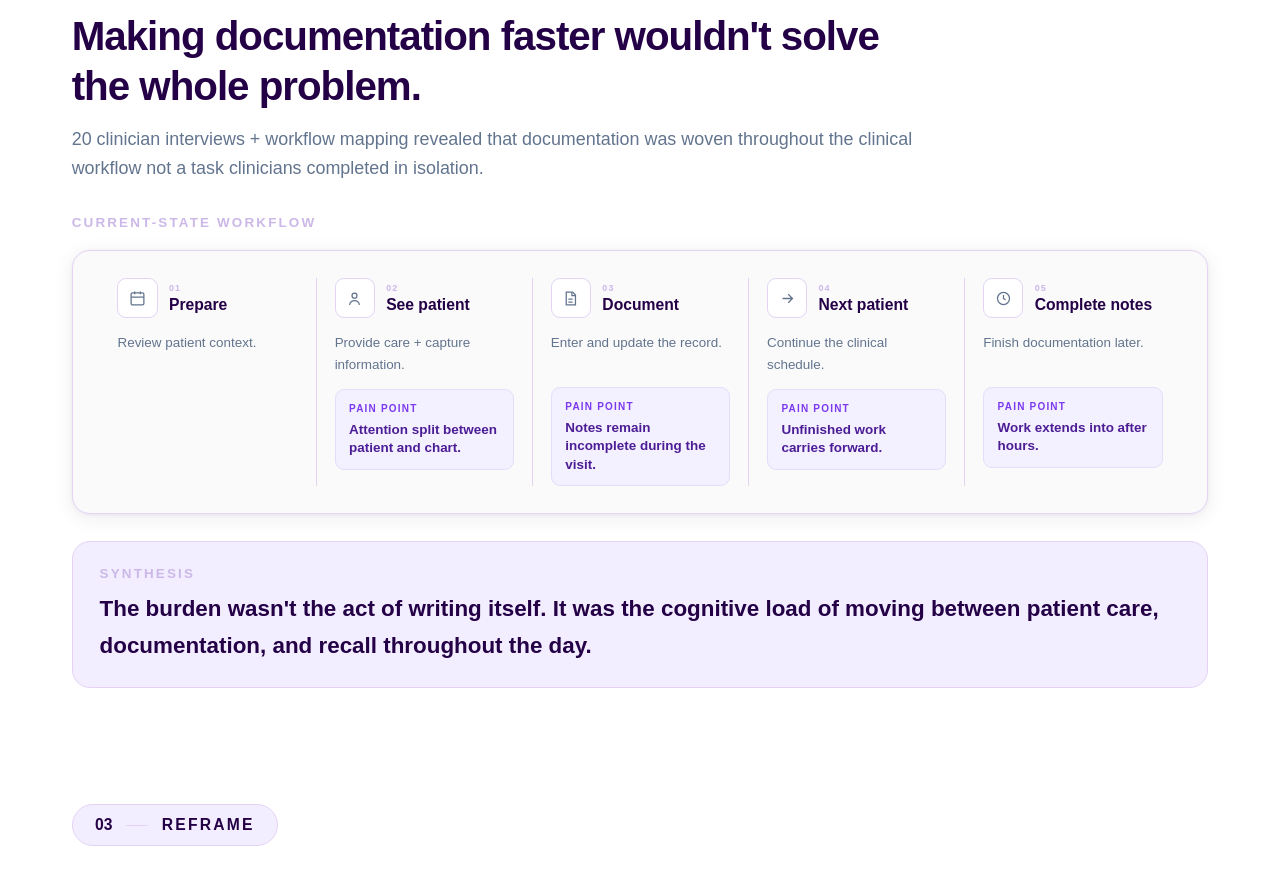
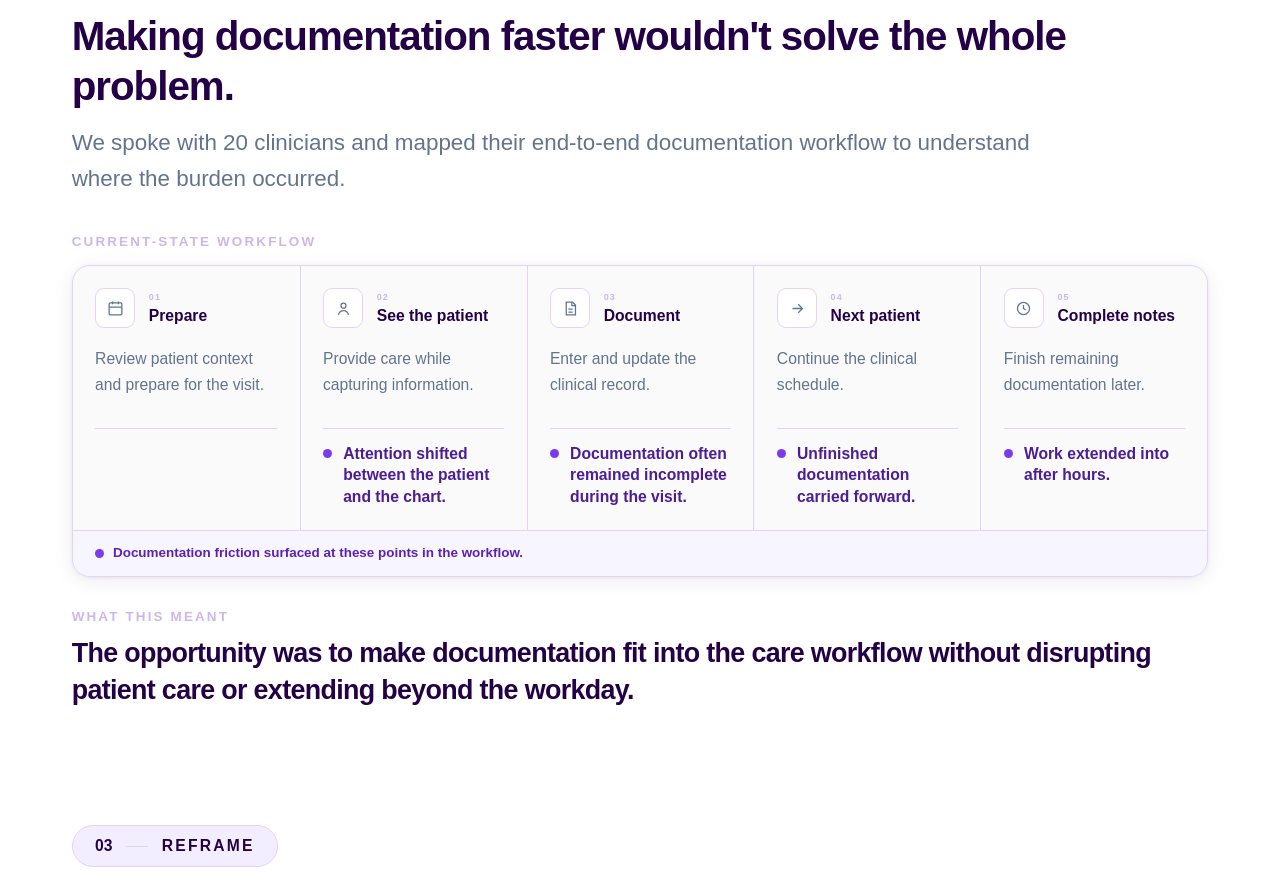
Before and after one commit to tathedrachana1403/portfolio, a Next.js app: page /work/ambient-notes in a window 1280 px wide. Shown: the part 2020-2891 px from the top of the page. Built offline with nearby package versions, Linux system fonts and the light colour scheme.

Commit message:
discovery changed

```diff
--- a/app/work/ambient-notes/page.tsx
+++ b/app/work/ambient-notes/page.tsx
@@ -285,7 +285,7 @@ export default function AmbientNotes() {
 <Section className="pt-14 pb-12">
 
   {/* Chapter heading */}
-  <div className="mb-6">
+  <div className="mb-7">
     <p
       className="text-xs font-bold tracking-[0.16em] uppercase mb-2"
       style={{ color: MUTED }}
@@ -294,37 +294,32 @@ export default function AmbientNotes() {
     </p>
 
     <h2
-      className="text-3xl md:text-4xl font-bold tracking-tight leading-tight max-w-3xl"
+      className="text-3xl md:text-4xl font-bold tracking-tight leading-tight max-w-4xl"
       style={{ color: DARK }}
     >
       Making documentation faster wouldn't solve the whole problem.
     </h2>
 
-    <p className="text-base text-slate-500 leading-relaxed max-w-3xl mt-3">
-      20 clinician interviews + workflow mapping revealed that documentation
-      was woven throughout the clinical workflow not a task clinicians
-      completed in isolation.
+    <p
+      className="text-lg md:text-xl text-slate-500 leading-relaxed max-w-4xl mt-3"
+    >
+      We spoke with 20 clinicians and mapped their end-to-end documentation
+      workflow to understand where the burden occurred.
     </p>
   </div>
 
-  {/* Current-state workflow */}
-  <div className="mt-7">
+  {/* ── CURRENT-STATE WORKFLOW ── */}
+  <div className="mt-8">
 
-    <div className="flex items-baseline justify-between mb-4">
     <p
-        className="text-xs font-bold tracking-[0.16em] uppercase"
+      className="text-xs font-bold tracking-[0.16em] uppercase mb-3"
       style={{ color: MUTED }}
     >
       Current-state workflow
     </p>
 
-      <p className="hidden md:block text-xs text-slate-400">
-
-      </p>
-    </div>
-
     <div
-      className="rounded-2xl px-5 py-6 md:px-6"
+      className="rounded-2xl overflow-hidden"
       style={{
         backgroundColor: "#FAFAFA",
         border: `1px solid ${BORDER}`,
@@ -333,49 +328,49 @@ export default function AmbientNotes() {
     >
 
       {/* Workflow */}
-      <div className="grid grid-cols-1 md:grid-cols-5 gap-0">
+      <div className="grid grid-cols-1 md:grid-cols-5">
 
         {[
           {
             n: "01",
             icon: "calendar",
             title: "Prepare",
-            body: "Review patient context.",
+            body: "Review patient context and prepare for the visit.",
             pain: null,
           },
           {
             n: "02",
             icon: "patient",
-            title: "See patient",
-            body: "Provide care + capture information.",
-            pain: "Attention split between patient and chart.",
+            title: "See the patient",
+            body: "Provide care while capturing information.",
+            pain: "Attention shifted between the patient and the chart.",
           },
           {
             n: "03",
             icon: "document",
             title: "Document",
-            body: "Enter and update the record.",
-            pain: "Notes remain incomplete during the visit.",
+            body: "Enter and update the clinical record.",
+            pain: "Documentation often remained incomplete during the visit.",
           },
           {
             n: "04",
             icon: "arrow",
             title: "Next patient",
             body: "Continue the clinical schedule.",
-            pain: "Unfinished work carries forward.",
+            pain: "Unfinished documentation carried forward.",
           },
           {
             n: "05",
             icon: "clock",
             title: "Complete notes",
-            body: "Finish documentation later.",
-            pain: "Work extends into after hours.",
+            body: "Finish remaining documentation later.",
+            pain: "Work extended into after hours.",
           },
         ].map((step, index) => (
 
           <div
             key={step.n}
-            className={`relative px-4 ${
+            className={`relative px-5 py-5 ${
               index !== 0 ? "md:border-l" : ""
             }`}
             style={{
@@ -384,7 +379,7 @@ export default function AmbientNotes() {
           >
 
             {/* Step header */}
-            <div className="flex items-center gap-2.5 mb-3">
+            <div className="flex items-center gap-3 mb-4">
 
               {/* Icon */}
               <div
@@ -471,9 +466,10 @@ export default function AmbientNotes() {
 
               </div>
 
+              {/* Number + title */}
               <div>
                 <p
-                  className="text-[9px] font-bold tracking-[0.12em] uppercase"
+                  className="text-[9px] font-bold tracking-[0.12em] uppercase mb-0.5"
                   style={{ color: MUTED }}
                 >
                   {step.n}
@@ -489,36 +485,39 @@ export default function AmbientNotes() {
 
             </div>
 
-            {/* Step description */}
-            <p className="text-xs leading-relaxed text-slate-500 min-h-[42px]">
+            {/* Description */}
+            <p
+              className="text-sm leading-relaxed text-slate-500"
+              style={{ minHeight: "64px" }}
+            >
               {step.body}
             </p>
 
-            {/* Pain point */}
+            {/* Workflow friction */}
             <div
-              className={`mt-3 rounded-lg px-3 py-2.5 ${
-                step.pain ? "" : "opacity-0"
-              }`}
+              className="mt-4 pt-3"
               style={{
-                backgroundColor: step.pain ? "#F3F0FF" : "transparent",
-                border: step.pain
-                  ? "1px solid #E5DDFB"
-                  : "1px solid transparent",
+                borderTop: `1px solid ${BORDER}`,
+                minHeight: "72px",
               }}
             >
+              {step.pain && (
+                <div className="flex items-start gap-2.5">
+
+                  <span
+                    className="mt-1.5 w-2 h-2 shrink-0 rounded-full"
+                    style={{ backgroundColor: "#7C3AED" }}
+                  />
+
                   <p
-                className="text-[10px] font-bold tracking-[0.12em] uppercase mb-1"
-                style={{ color: "#7C3AED" }}
+                    className="text-sm leading-snug font-semibold"
+                    style={{ color: "#4C1D95" }}
                   >
-                Pain point
+                    {step.pain}
                   </p>
 
-              <p
-                className="text-xs leading-snug font-semibold"
-                style={{ color: "#4C1D95" }}
-              >
-                {step.pain || "No major breakdown identified."}
-              </p>
+                </div>
+              )}
             </div>
 
           </div>
@@ -526,32 +525,49 @@ export default function AmbientNotes() {
         ))}
 
       </div>
+
+      {/* Legend */}
+      <div
+        className="px-5 py-3 flex items-center gap-2"
+        style={{
+          backgroundColor: "#F7F5FF",
+          borderTop: `1px solid ${BORDER}`,
+        }}
+      >
+        <span
+          className="w-2 h-2 rounded-full shrink-0"
+          style={{ backgroundColor: "#7C3AED" }}
+        />
+
+        <p
+          className="text-xs font-semibold"
+          style={{ color: "#5B21B6" }}
+        >
+          Documentation friction surfaced at these points in the workflow.
+        </p>
+      </div>
+
     </div>
   </div>
 
-  {/* Synthesis */}
-  <div
-    className="mt-6 rounded-2xl px-6 py-5"
-    style={{
-      backgroundColor: SOFT,
-      border: `1px solid ${BORDER}`,
-    }}
-  >
+  {/* ── SYNTHESIS ── */}
+  <div className="mt-7">
+
     <p
       className="text-xs font-bold tracking-[0.16em] uppercase mb-2"
       style={{ color: MUTED }}
     >
-      Synthesis
+      What this meant
     </p>
 
     <p
-      className="text-lg md:text-xl font-semibold leading-relaxed max-w-5xl"
+      className="text-xl md:text-2xl font-bold tracking-tight leading-snug max-w-5xl"
       style={{ color: DARK }}
     >
-      The burden wasn't the act of writing itself. It was the cognitive load
-      of moving between patient care, documentation, and recall throughout
-      the day.
+      The opportunity was to make documentation fit into the care workflow
+      without disrupting patient care or extending beyond the workday.
     </p>
+
   </div>
 
 </Section>
```
Lines whose indentation alone changed are shown as unchanged.
